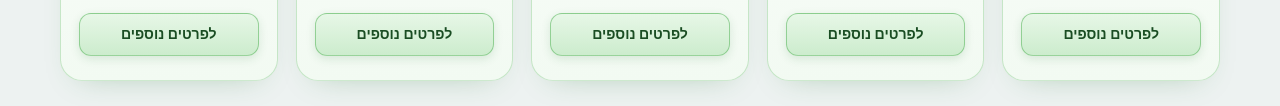
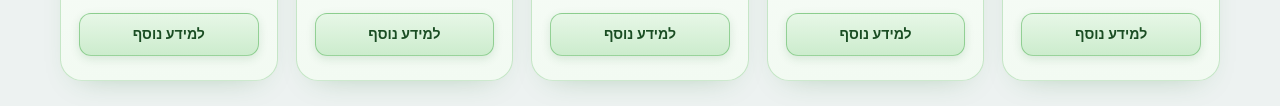
Before and after one commit to ombee-hub/Agrosoft.co.il, a plain HTML site: page index.html in a window 1280 px wide. Shown: the part 1210-1316 px from the top of the page. Drawn offline with Linux system fonts and the light colour scheme.

Commit message:
Product buttons say "למידע נוסף" again
Co-Authored-By: Claude Fable 5 <noreply@anthropic.com>

```diff
--- a/index.html
+++ b/index.html
@@ -700,27 +700,27 @@ body.a11y-grayscale.a11y-saturation{filter:grayscale(1) saturate(3)}
         <div class="prod-top"><img class="prod-logo-wide" src="images/agropriority-logo.webp" alt="AgroPriority" loading="lazy"></div>
         <img class="prod-illu" src="images/illu-agropriority.webp" alt="" width="303" height="209" loading="lazy">
         <p>פתרון ERP שלם – ניהול יצוא, שיווק, בתי אריזה, מלאי, כספים ועוד.</p>
-        <a class="prod-arr" href="agropriority.html">לפרטים נוספים</a></div>
+        <a class="prod-arr" href="agropriority.html">למידע נוסף</a></div>
       <div class="prod-card">
         <div class="prod-top"><img src="images/AgroTalk_logoN.webp" alt="" loading="lazy"><h3>AgroTalk</h3></div>
         <img class="prod-illu" src="images/illu-agrotalk.webp" alt="" width="303" height="209" loading="lazy">
         <p>העברת מסרים בזמן אמת בין ה-ERP לספקים ולקוחות.</p>
-        <a class="prod-arr" href="agrotalk.html">לפרטים נוספים</a></div>
+        <a class="prod-arr" href="agrotalk.html">למידע נוסף</a></div>
       <div class="prod-card">
         <div class="prod-top"><img src="images/AgroSmart_Logo.webp" alt="" loading="lazy"><h3>AgroSmart</h3></div>
         <img class="prod-illu" src="images/illu-agrosmart.webp" alt="" width="303" height="209" loading="lazy">
         <p>ניהול מחסנים חכם למסופונים, טאבלטים ומסופני מלגזה.</p>
-        <a class="prod-arr" href="agrosmart.html">לפרטים נוספים</a></div>
+        <a class="prod-arr" href="agrosmart.html">למידע נוסף</a></div>
       <div class="prod-card">
         <div class="prod-top"><img src="images/AgroQC_LogoN.webp" alt="" loading="lazy"><h3>AgroQC</h3></div>
         <img class="prod-illu" src="images/illu-agroqc.webp" alt="" width="303" height="209" loading="lazy">
         <p>שאלוני בקרת איכות אינטראקטיביים וגמישים מחוברים למערכות המידע.</p>
-        <a class="prod-arr" href="agroqc.html">לפרטים נוספים</a></div>
+        <a class="prod-arr" href="agroqc.html">למידע נוסף</a></div>
       <div class="prod-card">
         <div class="prod-top"><img src="images/agroShop.webp" alt="" loading="lazy"><h3>AgroShop</h3></div>
         <img class="prod-illu" src="images/illu-agroshop.webp" alt="" width="303" height="209" loading="lazy">
         <p>פורטל B2B מקוון להזנת הזמנות, מותאם לנייד ולמחשב.</p>
-        <a class="prod-arr" href="agroshop.html">לפרטים נוספים</a></div>
+        <a class="prod-arr" href="agroshop.html">למידע נוסף</a></div>
     </div>
   </section>
 
```
